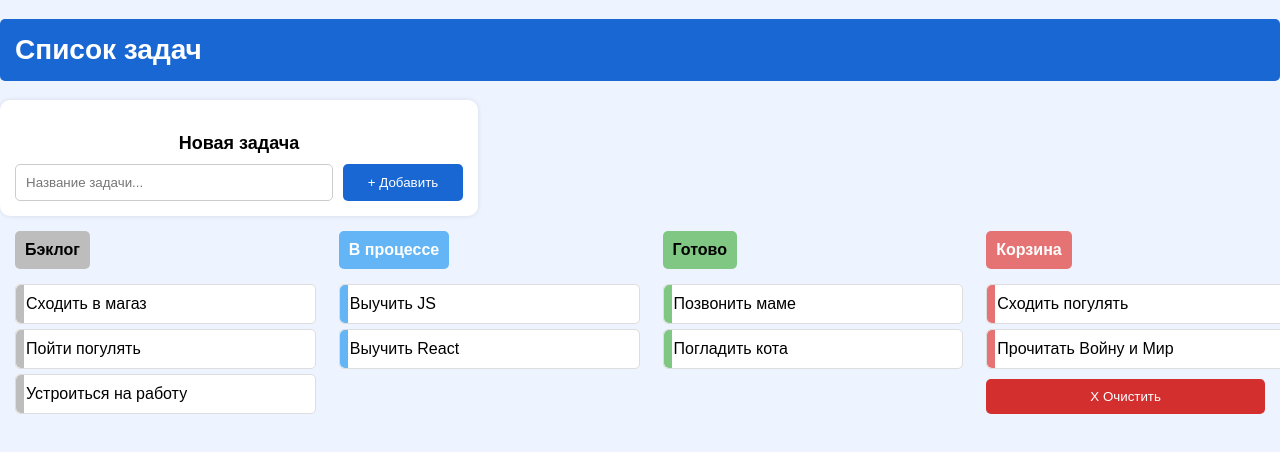
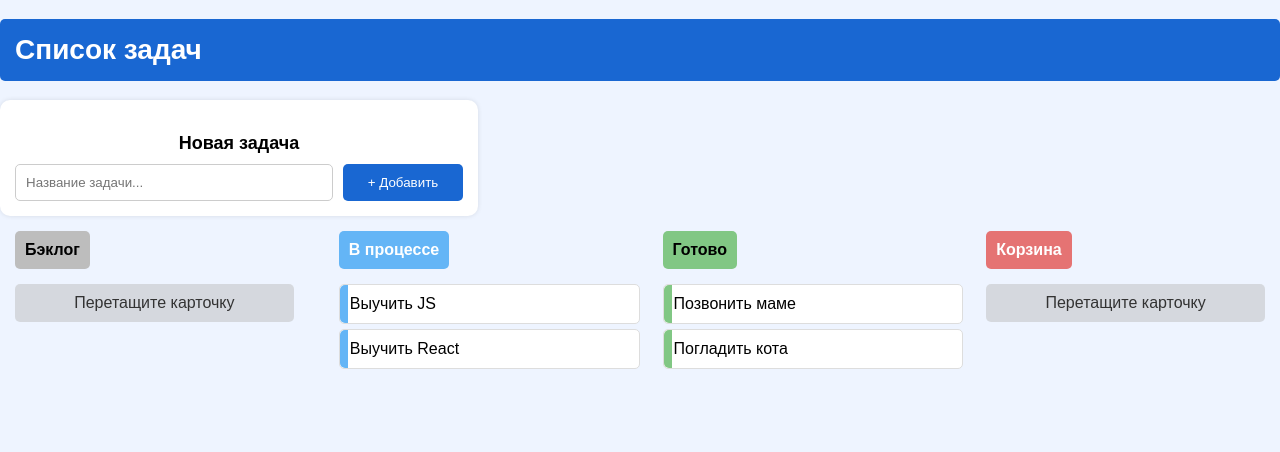
Before and after one commit to kryantseva/kryantseva.github.io, a plain HTML site: page index.html in a window 1280 px wide. Drawn offline with Linux system fonts and the light colour scheme.

Commit message:
Lab 4 work

```diff
--- a/css/style.css
+++ b/css/style.css
@@ -127,6 +127,15 @@ h2 {
     border-bottom-left-radius: 5px;
   }
 
+  .board__no-tasks {
+    background: rgba(189, 189, 189, 0.5); /* Серый полупрозрачный цвет */
+    color: #333; /* Темно-серый текст */
+    padding: 10px;
+    border-radius: 5px;
+    text-align: center;
+    margin: 5px 0;
+  }
+
   .backlog-task::before { background: #bdbdbd; }
   .in-progress-task::before { background: #64b5f6; }
   .done-task::before { background: #81c784; }
--- a/src/framework/render.js
+++ b/src/framework/render.js
@@ -8,12 +8,20 @@ const RenderPosition = {
 function createElement(template) {
   const newElement = document.createElement('div');
   newElement.innerHTML = template;
-
   return newElement.firstElementChild;
 }
 
 function render(component, container, place = RenderPosition.BEFOREEND) {
-  container.insertAdjacentElement(place, component.getElement());
+  if (!(component instanceof AbstractComponent)) {
+    throw new Error('Can render only components');
+  }
+
+  if (container === null) {
+    throw new Error('Container element doesn\'t exist');
+  }
+
+  container.insertAdjacentElement(place, component.element);
 }
 
-export { RenderPosition, createElement, render };
+import { AbstractComponent } from './view/abstract-component.js';
+export { RenderPosition, createElement, render, AbstractComponent };
--- /dev/null
+++ b/src/framework/view/abstract-component.js
@@ -0,0 +1,26 @@
+import { createElement } from "../render.js";
+
+export class AbstractComponent {
+  #element = null;
+
+  constructor() {
+    if (new.target === AbstractComponent) {
+      throw new Error('Can\'t instantiate AbstractComponent, only concrete one.');
+    }
+  }
+
+  get element() {
+    if (!this.#element) {
+      this.#element = createElement(this.template);
+    }
+    return this.#element;
+  }
+
+  get template() {
+    throw new Error('Abstract method not implemented: get template');
+  }
+
+  removeElement() {
+    this.#element = null;
+  }
+}
--- a/src/mock/task.js
+++ b/src/mock/task.js
@@ -1,19 +1,19 @@
 export const tasks = [
-    {
-        id: "1",
-        title: "Сходить в магаз",
-        status: "backlog",
-    },
-    {
-        id: "2",
-        title: "Пойти погулять",
-        status: "backlog",
-    },
-    {
-        id: "3",
-        title: "Устроиться на работу",
-        status: "backlog",
-    },
+    // {
+    //     id: "1",
+    //     title: "Сходить в магаз",
+    //     status: "backlog",
+    // },
+    // {
+    //     id: "2",
+    //     title: "Пойти погулять",
+    //     status: "backlog",
+    // },
+    // {
+    //     id: "3",
+    //     title: "Устроиться на работу",
+    //     status: "backlog",
+    // },
     {
         id: "4",
         title: "Выучить JS",
@@ -34,14 +34,14 @@ export const tasks = [
         title: "Погладить кота",
         status: "done",
     },
-    {
-        id: "8",
-        title: "Сходить погулять",
-        status: "trash",
-    },
-    {
-        id: "9",
-        title: "Прочитать Войну и Мир",
-        status: "trash",
-    },
+    // {
+    //     id: "8",
+    //     title: "Сходить погулять",
+    //     status: "trash",
+    // },
+    // {
+    //     id: "9",
+    //     title: "Прочитать Войну и Мир",
+    //     status: "trash",
+    // }
 ];
--- a/src/model/tasks-model.js
+++ b/src/model/tasks-model.js
@@ -1,9 +1,9 @@
 import { tasks } from '../mock/task.js';
 
 export default class TasksModel {
-    #boardtasks = tasks;
+  #boardtasks = tasks;
 
-    getTasks() {
-        return this.#boardtasks;
-    }
+  get tasks() {
+    return this.#boardtasks;
+  }
 }
--- a/src/presenter/tasks-board-presenter.js
+++ b/src/presenter/tasks-board-presenter.js
@@ -2,7 +2,9 @@ import TasksListComponent from '../view/task-list-component.js';
 import TaskComponent from '../view/task-component.js';
 import TaskBoardComponent from '../view/task-board-component.js';
 import { render } from '../framework/render.js';
-import { Status } from '../const.js';
+import { Status, StatusLabel } from '../const.js';
+import ClearTrashButtonComponent from '../view/clear-trash-button-component.js';
+import EmptyTasksListComponent from '../view/empty-tasks-list-component.js';
 
 export default class TasksBoardPresenter {
   #tasksBoardContainer = null;
@@ -16,20 +18,52 @@ export default class TasksBoardPresenter {
   }
 
   init() {
-        this.#boardTasks = [...this.#tasksModel.getTasks()];
-        render(this.#tasksBoardComponent, this.#tasksBoardContainer);
+    this.#boardTasks = [...this.#tasksModel.tasks];
+    this.#renderBoard();
+  }
 
-        const taskSections = this.#tasksBoardComponent.getElement();
+  #renderEmptyTaskList(container) {
+    render(new EmptyTasksListComponent(), container);
+  }
 
-        for (const status of Object.values(Status)) {
-            const tasksListComponent = new TasksListComponent(status);
-            render(tasksListComponent, taskSections);
-            const tasksContainer = tasksListComponent.getElement().querySelector('.tasks');
-            const filteredTasks = this.#boardTasks.filter((task) => task.status === status);
-            for (const task of filteredTasks) {
-                const taskComponent = new TaskComponent({ task });
-                render(taskComponent, tasksContainer);
+  #renderClearButton(tasksListComponent) {
+    if (this.#boardTasks.some((task) => task.status === Status.TRASH)) {
+      const clearButtonComponent = new ClearTrashButtonComponent();
+      render(clearButtonComponent, tasksListComponent.element);
+      tasksListComponent.setClearButton(clearButtonComponent);
     }
   }
+
+  #renderTasksList(status, container) {
+    const tasksForStatus = this.#boardTasks.filter((task) => task.status === status);
+    const tasksListComponent = new TasksListComponent({ status: status, label: StatusLabel[status] });
+    render(tasksListComponent, container);
+    const tasksContainer = tasksListComponent.getTasksContainer();
+
+    if (tasksForStatus.length > 0) {
+      tasksForStatus.forEach((task) => this.#renderTask(task, tasksContainer));
+    } else {
+      this.#renderEmptyTaskList(tasksContainer);
+    }
+
+    if (status === Status.TRASH) {
+      this.#renderClearButton(tasksListComponent);
+    }
+
+    return tasksListComponent;
+  }
+
+  #renderTask(task, container) {
+    const taskComponent = new TaskComponent({ task }); // Передаем объект
+    render(taskComponent, container);
+  }
+
+  #renderBoard() {
+    render(this.#tasksBoardComponent, this.#tasksBoardContainer);
+    const taskSections = this.#tasksBoardComponent.element;
+
+    Object.values(Status).forEach((status) => {
+      this.#renderTasksList(status, taskSections);
+    });
   }
 }
--- a/src/view/add-task-component.js
+++ b/src/view/add-task-component.js
@@ -1,29 +1,17 @@
-import { createElement } from '../framework/render.js';
+import { AbstractComponent } from '../framework/view/abstract-component.js';
 
 function createAddTaskComponentTemplate() {
   return `<div class="new-task-container">
-              <h3 class="task-header">Новая задача</h3>
-              <div class="new-task">
-                  <input type="text" placeholder="Название задачи...">
-                  <button>+ Добавить</button>
-              </div>
+            <h3 class="task-header">Новая задача</h3>
+            <div class="new-task">
+              <input type="text" placeholder="Название задачи...">
+              <button>+ Добавить</button>
+            </div>
           </div>`;
 }
 
-export default class AddTaskComponent {
-  getTemplate() {
+export default class AddTaskComponent extends AbstractComponent {
+  get template() {
     return createAddTaskComponentTemplate();
   }
-
-  getElement() {
-    if (!this.element) {
-      this.element = createElement(this.getTemplate());
-    }
-
-    return this.element;
-  }
-
-  removeElement() {
-    this.element = null;
-  }
 }
--- a/src/view/clear-trash-button-component.js
+++ b/src/view/clear-trash-button-component.js
@@ -1,23 +1,11 @@
-import { createElement } from '../framework/render.js';
+import { AbstractComponent } from '../framework/view/abstract-component.js';
 
 function createClearTrashButtonComponentTemplate() {
-    return `<button class="clear-btn">X Очистить</button>`;
+  return `<button class="clear-btn">X Очистить</button>`;
 }
 
-export default class ClearTrashButtonComponent {
-    getTemplate() {
-        return createClearTrashButtonComponentTemplate();
-    }
-
-    getElement() {
-        if (!this.element) {
-            this.element = createElement(this.getTemplate());
-        }
-
-        return this.element;
-    }
-
-    removeElement() {
-        this.element = null;
-    }
+export default class ClearTrashButtonComponent extends AbstractComponent {
+  get template() {
+    return createClearTrashButtonComponentTemplate();
+  }
 }
--- /dev/null
+++ b/src/view/empty-tasks-list-component.js
@@ -0,0 +1,15 @@
+import { AbstractComponent } from '../framework/view/abstract-component.js';
+
+function createEmptyTasksListTemplate() {
+  return `
+    <p class="board__no-tasks">
+      Перетащите карточку
+    </p>
+  `;
+}
+
+export default class EmptyTasksListComponent extends AbstractComponent {
+  get template() {
+    return createEmptyTasksListTemplate();
+  }
+}
--- a/src/view/header-component.js
+++ b/src/view/header-component.js
@@ -1,23 +1,11 @@
-import { createElement } from '../framework/render.js';
+import { AbstractComponent } from '../framework/view/abstract-component.js';
 
 function createHeaderComponentTemplate() {
-    return `<h1 class="title">Список задач</h1>`;
+  return `<h1 class="title">Список задач</h1>`;
 }
 
-export default class HeaderComponent {
-    getTemplate() {
-        return createHeaderComponentTemplate();
-    }
-
-    getElement() {
-        if (!this.element) {
-            this.element = createElement(this.getTemplate());
-        }
-
-        return this.element;
-    }
-
-    removeElement() {
-        this.element = null;
-    }
+export default class HeaderComponent extends AbstractComponent {
+  get template() {
+    return createHeaderComponentTemplate();
+  }
 }
--- a/src/view/task-board-component.js
+++ b/src/view/task-board-component.js
@@ -1,23 +1,11 @@
-import { createElement } from '../framework/render.js';
+import { AbstractComponent } from '../framework/view/abstract-component.js';
 
 function createTaskBoardComponentTemplate() {
-    return `<div class="task-sections"></div>`;
+  return `<div class="task-sections"></div>`;
 }
 
-export default class TaskBoardComponent {
-    getTemplate() {
-        return createTaskBoardComponentTemplate();
-    }
-
-    getElement() {
-        if (!this.element) {
-            this.element = createElement(this.getTemplate());
-        }
-
-        return this.element;
-    }
-
-    removeElement() {
-        this.element = null;
-    }
+export default class TaskBoardComponent extends AbstractComponent {
+  get template() {
+    return createTaskBoardComponentTemplate();
+  }
 }
--- a/src/view/task-component.js
+++ b/src/view/task-component.js
@@ -1,4 +1,4 @@
-import { createElement } from '../framework/render.js';
+import { AbstractComponent } from '../framework/view/abstract-component.js';
 
 function createTaskComponentTemplate(task) {
   const { title, status } = task;
@@ -9,24 +9,15 @@ function createTaskComponentTemplate(task) {
   `;
 }
 
-export default class TaskComponent {
+export default class TaskComponent extends AbstractComponent {
+  #task = null;
+
   constructor({ task }) {
-        this.task = task;
+    super();
+    this.#task = task;
   }
 
-    getTemplate() {
-        return createTaskComponentTemplate(this.task);
-    }
-
-    getElement() {
-        if (!this.element) {
-            this.element = createElement(this.getTemplate());
-        }
-
-        return this.element;
-    }
-
-    removeElement() {
-        this.element = null;
+  get template() {
+    return createTaskComponentTemplate(this.#task);
   }
 }
--- a/src/view/task-list-component.js
+++ b/src/view/task-list-component.js
@@ -1,37 +1,38 @@
-import { createElement } from '../framework/render.js';
-import { StatusLabel, Status } from "../const.js";
-import ClearTrashButtonComponent from "./clear-trash-button-component.js";
-import { render } from "../framework/render.js";
+import { AbstractComponent } from '../framework/view/abstract-component.js';
+import { StatusLabel } from "../const.js";
 
-function createTaskListComponentTemplate(status) {
-    const clearButton = status === Status.TRASH ? new ClearTrashButtonComponent().getTemplate() : '';
-
+function createTaskListComponentTemplate(status, label) {
   return `<div class="section ${status}">
-                <h2>${StatusLabel[status]}</h2>
+            <h2>${label}</h2>
             <div class="tasks">
             </div>
-                ${clearButton}
           </div>`;
 }
 
-export default class TasksListComponent {
-    constructor(status) {
-        this.status = status;
+export default class TasksListComponent extends AbstractComponent {
+  #status = null;
+  #label = null;
+  #clearButtonComponent = null;
+
+  constructor({ status, label }) {
+    super();
+    this.#status = status;
+    this.#label = label;
   }
 
-    getTemplate() {
-        return createTaskListComponentTemplate(this.status);
+  get template() {
+    return createTaskListComponentTemplate(this.#status, this.#label);
   }
 
-    getElement() {
-        if (!this.element) {
-            this.element = createElement(this.getTemplate());
+  setClearButton(clearButtonComponent) {
+    this.#clearButtonComponent = clearButtonComponent;
+    const tasksContainer = this.element.querySelector('.tasks');
+    if (tasksContainer && this.#clearButtonComponent) {
+      this.element.append(this.#clearButtonComponent.element);
+    }
   }
 
-        return this.element;
-    }
-
-    removeElement() {
-        this.element = null;
+  getTasksContainer() {
+    return this.element.querySelector('.tasks');
   }
 }
```
Also changed, not shown: index.html (+0 -3 lines), src/const.js (+4 -4 lines), src/main.js (line endings or trailing spaces), 1 other file. Lines whose indentation alone changed are shown as unchanged.
